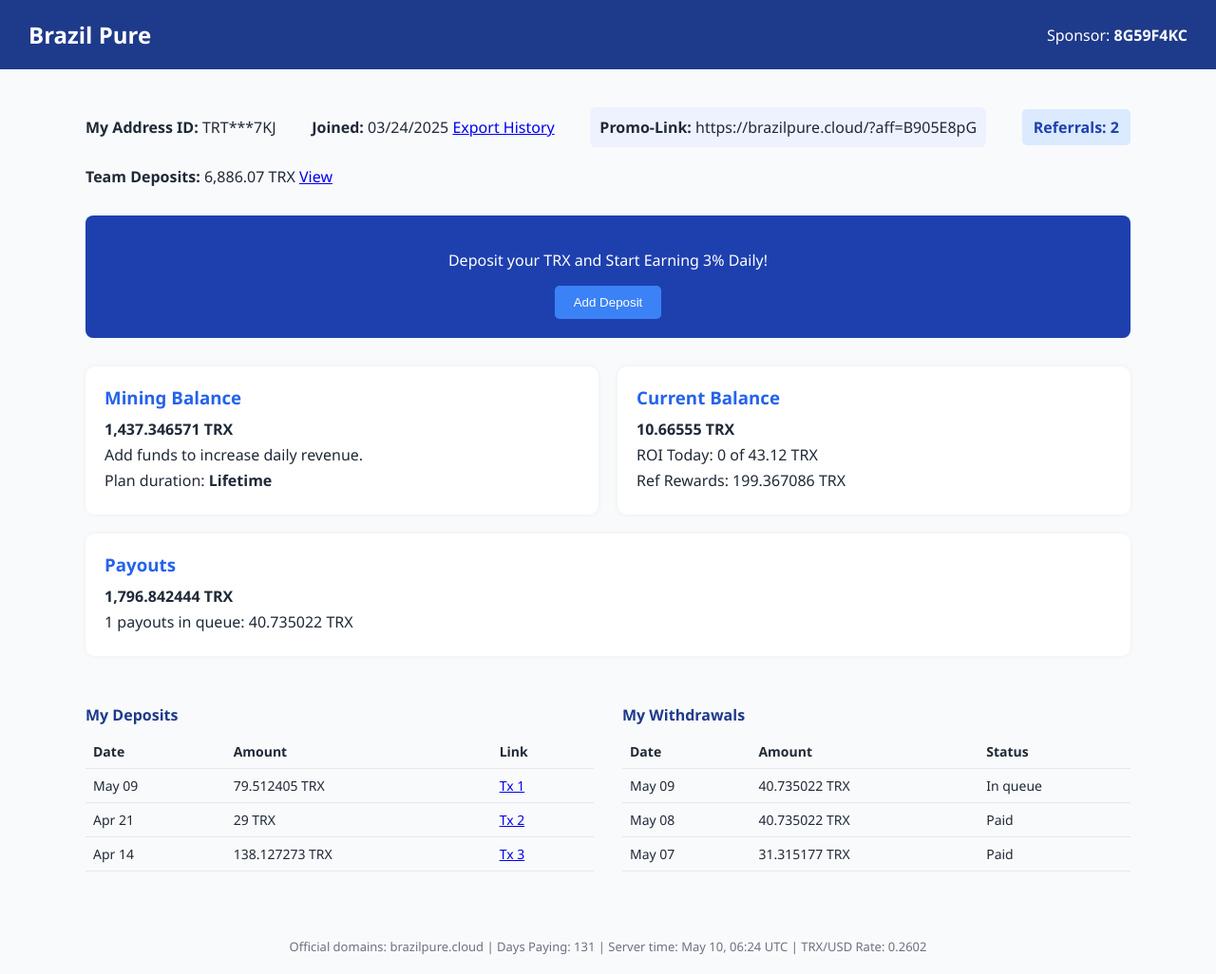
After one commit to pure4-collab/site, a Flask app: page /painel in a window 1280 px wide. The commit adds this page. Shown: the whole page at 95% size. Run offline with Flask 3, Linux system fonts and the light colour scheme.

Commit message:
Add files via upload

```diff
--- a/templates/index.html
+++ b/templates/index.html
@@ -1,3 +1,4 @@
+
 <!DOCTYPE html>
 <html lang="en">
 <head>
--- /dev/null
+++ b/templates/panel.html
@@ -0,0 +1,122 @@
+
+<!DOCTYPE html>
+<html lang="en">
+<head>
+  <meta charset="UTF-8" />
+  <title>Brazil Pure - Painel</title>
+  <meta name="viewport" content="width=device-width, initial-scale=1" />
+  <style>
+    body { margin: 0; font-family: 'Segoe UI', sans-serif; background: #f9fafb; color: #1f2937; }
+    header {
+      background: #1e3a8a;
+      padding: 20px 30px;
+      color: white;
+      display: flex;
+      justify-content: space-between;
+      align-items: center;
+    }
+    header h1 { font-size: 24px; margin: 0; }
+    .section { max-width: 1100px; margin: 30px auto; padding: 0 20px; }
+    .top-info { display: flex; flex-wrap: wrap; justify-content: space-between; align-items: center; margin-bottom: 20px; }
+    .top-info div { margin: 10px 0; }
+    .promo { background: #eef2ff; padding: 10px; border-radius: 6px; }
+    .referrals { background: #dbeafe; padding: 8px 12px; border-radius: 5px; font-weight: bold; color: #1e40af; }
+    .highlight { background: #1e40af; color: white; padding: 20px; text-align: center; margin-bottom: 30px; border-radius: 8px; }
+    .highlight button { background: #3b82f6; border: none; padding: 10px 20px; color: white; border-radius: 5px; cursor: pointer; }
+    .cards { display: flex; gap: 20px; flex-wrap: wrap; margin-bottom: 30px; }
+    .card {
+      flex: 1 1 30%;
+      background: white;
+      padding: 20px;
+      border-radius: 10px;
+      box-shadow: 0 0 6px rgba(0,0,0,0.05);
+    }
+    .card h3 { color: #2563eb; margin: 0 0 10px; }
+    .card p { margin: 5px 0; }
+    .history-tables { display: flex; gap: 30px; flex-wrap: wrap; }
+    .history { flex: 1 1 48%; }
+    .history h4 { margin-bottom: 10px; color: #1e3a8a; }
+    .history table { width: 100%; border-collapse: collapse; font-size: 14px; }
+    .history th, .history td {
+      border-bottom: 1px solid #e5e7eb;
+      padding: 8px;
+      text-align: left;
+    }
+    footer {
+      text-align: center;
+      margin-top: 50px;
+      padding: 20px;
+      font-size: 13px;
+      color: #6b7280;
+    }
+  </style>
+</head>
+<body>
+
+<header>
+  <h1>Brazil Pure</h1>
+  <div>Sponsor: <strong>8G59F4KC</strong></div>
+</header>
+
+<div class="section">
+  <div class="top-info">
+    <div><strong>My Address ID:</strong> TRT***7KJ</div>
+    <div><strong>Joined:</strong> 03/24/2025 <a href="#">Export History</a></div>
+    <div class="promo"><strong>Promo-Link:</strong> https://brazilpure.cloud/?aff=B905E8pG</div>
+    <div class="referrals">Referrals: <span>2</span></div>
+    <div><strong>Team Deposits:</strong> 6,886.07 TRX <a href="#">View</a></div>
+  </div>
+
+  <div class="highlight">
+    <p>Deposit your TRX and Start Earning 3% Daily!</p>
+    <button>Add Deposit</button>
+  </div>
+
+  <div class="cards">
+    <div class="card">
+      <h3>Mining Balance</h3>
+      <p><strong>1,437.346571 TRX</strong></p>
+      <p>Add funds to increase daily revenue.</p>
+      <p>Plan duration: <strong>Lifetime</strong></p>
+    </div>
+    <div class="card">
+      <h3>Current Balance</h3>
+      <p><strong>10.66555 TRX</strong></p>
+      <p>ROI Today: 0 of 43.12 TRX</p>
+      <p>Ref Rewards: 199.367086 TRX</p>
+    </div>
+    <div class="card">
+      <h3>Payouts</h3>
+      <p><strong>1,796.842444 TRX</strong></p>
+      <p>1 payouts in queue: 40.735022 TRX</p>
+    </div>
+  </div>
+
+  <div class="history-tables">
+    <div class="history">
+      <h4>My Deposits</h4>
+      <table>
+        <tr><th>Date</th><th>Amount</th><th>Link</th></tr>
+        <tr><td>May 09</td><td>79.512405 TRX</td><td><a href="#">Tx 1</a></td></tr>
+        <tr><td>Apr 21</td><td>29 TRX</td><td><a href="#">Tx 2</a></td></tr>
+        <tr><td>Apr 14</td><td>138.127273 TRX</td><td><a href="#">Tx 3</a></td></tr>
+      </table>
+    </div>
+    <div class="history">
+      <h4>My Withdrawals</h4>
+      <table>
+        <tr><th>Date</th><th>Amount</th><th>Status</th></tr>
+        <tr><td>May 09</td><td>40.735022 TRX</td><td>In queue</td></tr>
+        <tr><td>May 08</td><td>40.735022 TRX</td><td>Paid</td></tr>
+        <tr><td>May 07</td><td>31.315177 TRX</td><td>Paid</td></tr>
+      </table>
+    </div>
+  </div>
+</div>
+
+<footer>
+  Official domains: brazilpure.cloud | Days Paying: 131 | Server time: May 10, 06:24 UTC | TRX/USD Rate: 0.2602
+</footer>
+
+</body>
+</html>
```
